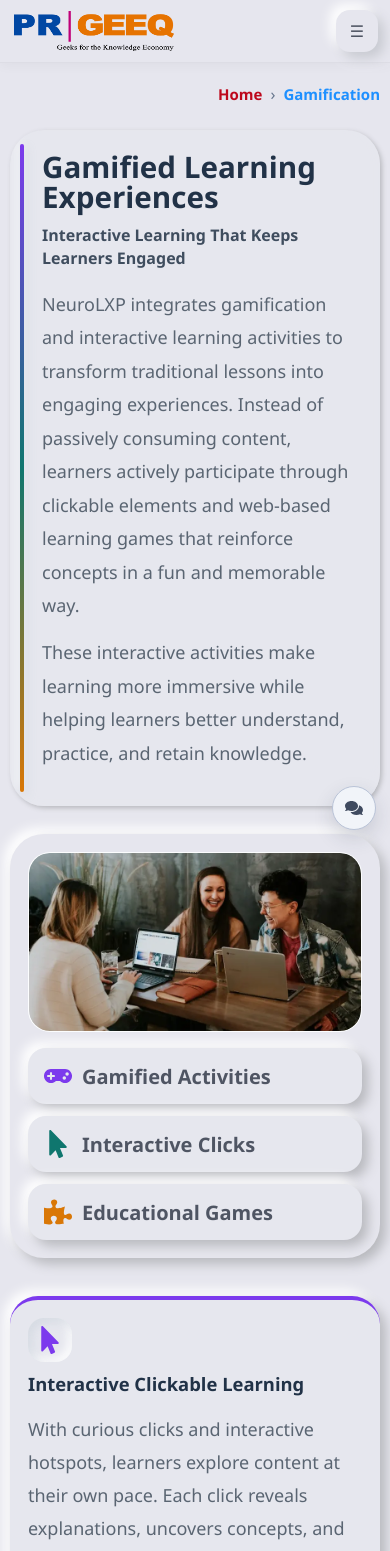
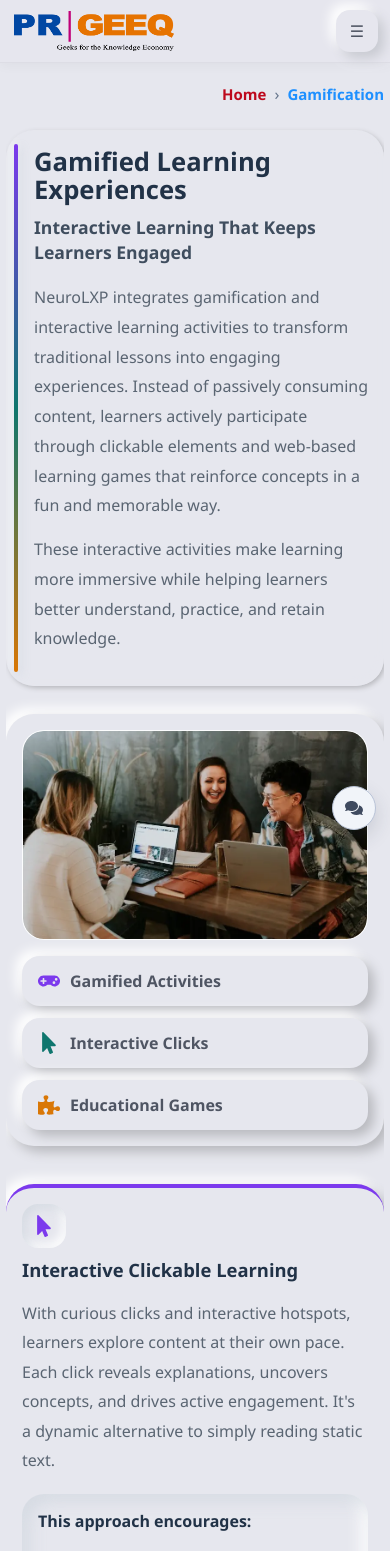
Before and after one commit to PRGEEQGlobalSolutionPrivateLIT/NeuroLXP-Website, a Next.js app in the folder apps/website/: page /gamification in a window 390 px wide. Shown: the top 1551 px of the page. Built offline with nearby package versions, Linux system fonts and the light colour scheme.

Commit message:
Update gamification.css

```diff
--- a/apps/website/app/gamification/gamification.css
+++ b/apps/website/app/gamification/gamification.css
@@ -21,6 +21,13 @@
   --radius-md: 16px;
   --radius-sm: 12px;
   --border-soft: rgba(255, 255, 255, 0.62);
+
+  width: min(1200px, calc(100% - 32px));
+  margin: 0 auto;
+  padding: 0 0 70px;
+  color: var(--text);
+  background: var(--surface);
+  overflow-x: hidden;
 }
 
 .gamification-page * {
@@ -30,13 +37,12 @@
 body {
   margin: 0;
   font-family: "Segoe UI", Arial, sans-serif;
+  background: #e6e7ee;
 }
 
-.gamification-page {
-  width: min(1200px, calc(100% - 32px));
-  margin: 0 auto;
-  padding: 0 0 70px;
-  color: var(--text);
+.gamification-page img {
+  max-width: 100%;
+  height: auto;
 }
 
 /* Breadcrumb */
@@ -49,6 +55,7 @@ body {
   justify-content: flex-end;
   align-items: center;
   line-height: 1;
+  overflow-x: auto;
 }
 
 .gamification-page .gamification-breadcrumb,
@@ -162,6 +169,8 @@ body {
   box-shadow: none !important;
 }
 
+/* Layout */
+
 .gamification-page .heroSection,
 .gamification-page .cardsSection,
 .gamification-page .activitiesSection,
@@ -171,7 +180,7 @@ body {
 
 .gamification-page .heroGrid {
   display: grid;
-  grid-template-columns: 1.1fr 0.9fr;
+  grid-template-columns: minmax(0, 1.1fr) minmax(320px, 0.9fr);
   gap: 28px;
   align-items: stretch;
 }
@@ -180,9 +189,10 @@ body {
   position: relative;
   padding: 34px 34px 34px 42px;
   border-radius: var(--radius-2xl);
-  box-shadow:  2px 2px 5px #b8b9be,inset -3px -3px 7px var(--surface) !important;
+  box-shadow: 2px 2px 5px #b8b9be, inset -3px -3px 7px var(--surface) !important;
   background: var(--surface);
   overflow: hidden;
+  min-width: 0;
 }
 
 .gamification-page .heroContent::before {
@@ -199,14 +209,14 @@ body {
 
 .gamification-page .heroTitle {
   margin: 0 0 12px;
-  font-size: 40px;
-  line-height: 1.02;
+  font-size: clamp(32px, 4vw, 40px);
+  line-height: 1.08;
   color: var(--heading);
 }
 
 .gamification-page .heroSubtitle {
   margin: 0 0 18px;
-  font-size: 32px;
+  font-size: clamp(22px, 3vw, 32px);
   line-height: 1.42;
   color: #3f4d5e;
   font-weight: 700;
@@ -216,7 +226,7 @@ body {
 .gamification-page .heroText {
   margin: 0 0 14px;
   max-width: 760px;
-  font-size: 18px;
+  font-size: clamp(16px, 1.7vw, 18px);
   line-height: 1.86;
   color: var(--text);
 }
@@ -227,7 +237,8 @@ body {
   gap: 16px;
   padding: 20px;
   border-radius: var(--radius-2xl);
-  box-shadow: 6px 6px 12px #b8b9be,-6px -6px 12px #fff !important;
+  box-shadow: 6px 6px 12px #b8b9be, -6px -6px 12px #fff !important;
+  min-width: 0;
 }
 
 .gamification-page .imagePlaceholder,
@@ -244,13 +255,13 @@ body {
 }
 
 .gamification-page .imagePlaceholder {
-  min-height: 200px;
-  max-height: 260px;
+  min-height: 220px;
+  max-height: 280px;
 }
 
 .gamification-page .imagePlaceholderAlt {
   min-height: 220px;
-  max-height: 240px;
+  max-height: 280px;
 }
 
 .gamification-page .heroImg,
@@ -264,6 +275,7 @@ body {
 
 .gamification-page .floatingStats {
   display: grid;
+  grid-template-columns: 1fr;
   gap: 12px;
 }
 
@@ -274,12 +286,13 @@ body {
   padding: 14px 16px;
   border-radius: 18px;
   background: var(--surface);
-  box-shadow: 6px 6px 12px #b8b9be,-6px -6px 12px #fff !important;
+  box-shadow: 6px 6px 12px #b8b9be, -6px -6px 12px #fff !important;
   color: var(--heading);
-  font-size: 20px;
+  font-size: clamp(16px, 2vw, 20px);
   font-weight: 700;
   cursor: pointer;
   transition: transform 0.28s ease, box-shadow 0.28s ease;
+  min-width: 0;
 }
 
 .gamification-page .floatingStats .statPill:nth-child(1) {
@@ -309,13 +322,15 @@ body {
 }
 
 .gamification-page .iconText {
-  font-size: 28px;
+  font-size: clamp(22px, 3vw, 28px);
   line-height: 1;
 }
 
+/* Cards */
+
 .gamification-page .cardsSection {
   display: grid;
-  grid-template-columns: 1fr 1fr;
+  grid-template-columns: repeat(2, minmax(0, 1fr));
   gap: 26px;
   align-items: stretch;
 }
@@ -325,7 +340,9 @@ body {
   padding: 28px;
   border-radius: var(--radius-xl);
   background: var(--surface);
-  box-shadow: 6px 6px 12px #b8b9be,-6px -6px 12px #fff !important;
+  box-shadow: 6px 6px 12px #b8b9be, -6px -6px 12px #fff !important;
+  min-width: 0;
+  height: 100%;
 }
 
 .gamification-page .contentCard:nth-child(1) {
@@ -346,7 +363,7 @@ body {
 .gamification-page .cardHeader h3 {
   margin: 0;
   color: var(--heading);
-  font-size: 24px;
+  font-size: clamp(21px, 2.3vw, 24px);
   line-height: 1.34;
 }
 
@@ -378,7 +395,7 @@ body {
   margin: 0 0 14px;
   line-height: 1.84;
   color: var(--text);
-  font-size: 18px;
+  font-size: clamp(16px, 1.7vw, 18px);
 }
 
 .gamification-page .insetBox {
@@ -392,7 +409,7 @@ body {
   margin: 0 0 14px;
   color: var(--heading);
   font-size: 1rem;
-  line-height: 20px;
+  line-height: 1.45;
 }
 
 .gamification-page .featureList {
@@ -410,7 +427,7 @@ body {
   align-items: start;
   line-height: 1.72;
   color: var(--text);
-  font-size: 18px;
+  font-size: clamp(16px, 1.7vw, 18px);
 }
 
 .gamification-page .listIcon {
@@ -419,6 +436,8 @@ body {
   line-height: 1.45;
 }
 
+/* Activities */
+
 .gamification-page .activitiesSection {
   display: grid;
   gap: 22px;
@@ -426,18 +445,21 @@ body {
 
 .gamification-page .activitiesGrid {
   display: grid;
-  grid-template-columns: repeat(4, 1fr);
+  grid-template-columns: repeat(4, minmax(0, 1fr));
   gap: 20px;
+  align-items: stretch;
 }
 
 .gamification-page .activityCard {
   padding: 22px 20px;
   border-radius: var(--radius-lg);
   background: var(--surface);
-  box-shadow: 6px 6px 12px #b8b9be,-6px -6px 12px #fff !important;
+  box-shadow: 6px 6px 12px #b8b9be, -6px -6px 12px #fff !important;
   transition: transform 0.28s ease, box-shadow 0.28s ease;
   cursor: default;
   font-family: "Segoe UI", Arial, sans-serif;
+  min-width: 0;
+  height: 100%;
 }
 
 .gamification-page .activityCard:hover {
@@ -454,7 +476,7 @@ body {
 }
 
 .gamification-page .activityCard[data-index="2"] {
-   border-top: 3px solid var(--accent);
+  border-top: 3px solid var(--accent);
 }
 
 .gamification-page .activityCard[data-index="3"] {
@@ -486,18 +508,20 @@ body {
 
 .gamification-page .activityTitle {
   margin: 0 0 8px;
-  font-size: 26px;
+  font-size: clamp(21px, 2.5vw, 26px);
   font-weight: 700;
   color: var(--heading);
-  line-height: 1.4;
+  line-height: 1.35;
 }
 
 .gamification-page .activityDesc {
   margin: 0;
-  font-size: 18px;
+  font-size: clamp(16px, 1.7vw, 18px);
   line-height: 1.72;
   color: var(--text-light);
 }
+
+/* Highlight */
 
 .gamification-page .highlightGrid {
   display: grid;
@@ -509,9 +533,10 @@ body {
 .gamification-page .highlightTextCard {
   padding: 30px;
   border-radius: var(--radius-2xl);
-  box-shadow: 6px 6px 12px #b8b9be,-6px -6px 12px #fff !important;
+  box-shadow: 6px 6px 12px #b8b9be, -6px -6px 12px #fff !important;
   border-left: 6px solid var(--primary);
-  font-size: 18px;
+  font-size: clamp(16px, 1.7vw, 18px);
+  min-width: 0;
 }
 
 .gamification-page .highlightTextCard .iconWrap {
@@ -539,8 +564,9 @@ body {
   padding: 14px 18px;
   border-radius: 16px;
   background: var(--surface);
-  box-shadow: 6px 6px 12px #b8b9be,-6px -6px 12px #fff !important;
-  height: 122px;
+  box-shadow: 6px 6px 12px #b8b9be, -6px -6px 12px #fff !important;
+  min-height: 122px;
+  height: auto;
   transition: transform 0.28s ease, box-shadow 0.28s ease;
   cursor: default;
 }
@@ -556,9 +582,9 @@ body {
 
 .gamification-page .iconListIcon {
   width: 62px;
-  height: 88px;
-  min-width: 40px;
-  font-size: 45px;
+  height: 62px;
+  min-width: 62px;
+  font-size: 36px;
   border-radius: 12px;
   display: flex;
   align-items: center;
@@ -587,6 +613,7 @@ body {
 
 .gamification-page .iconListText {
   flex: 1;
+  min-width: 0;
 }
 
 .gamification-page .iconListTitle {
@@ -605,9 +632,11 @@ body {
 
 .benefitsSection {
   display: grid;
-  grid-template-columns: 1fr 1fr;
+  grid-template-columns: repeat(2, minmax(0, 1fr));
   gap: 42px;
 }
+
+/* Mini features */
 
 .gamification-page .miniFeatures {
   display: flex;
@@ -650,29 +679,44 @@ body {
     -12px -12px 24px rgba(255, 255, 255, 1);
 }
 
-@media (max-width: 480px) {
-  .gamification-page .heroContent {
-    padding: 18px 14px 18px 28px;
+/* Tablet */
+
+@media (max-width: 1100px) {
+  .gamification-page {
+    width: min(100%, calc(100% - 24px));
   }
 
-  .gamification-page .heroContent::before {
-    left: 8px;
-    width: 4px;
+  .gamification-page .heroGrid,
+  .gamification-page .highlightGrid,
+  .benefitsSection {
+    grid-template-columns: 1fr;
   }
 
-  .gamification-page .heroTitle {
-    font-size: 1.6rem;
+  .gamification-page .cardsSection {
+    grid-template-columns: 1fr;
   }
 
-  .gamification-page .heroSubtitle {
-    font-size: 0.95rem;
+  .gamification-page .contentCard:nth-child(2) {
+    margin-top: 0;
   }
 
-  .gamification-page .cardHeader {
-    flex-direction: column;
-    gap: 10px;
+  .gamification-page .activitiesGrid {
+    grid-template-columns: repeat(2, minmax(0, 1fr));
+  }
+
+  .gamification-page .secondaryVisualCard .imagePlaceholderAlt {
+    width: 100%;
+    max-width: 100%;
+    min-height: 220px;
+    max-height: 300px;
+  }
+
+  .gamification-page .highlightGrid {
+    align-items: start;
   }
 }
+
+/* Mobile */
 
 @media (max-width: 768px) {
   .gamification-page {
@@ -699,6 +743,7 @@ body {
 
   .gamification-page .heroContent {
     padding: 22px 18px 22px 32px;
+    border-radius: var(--radius-xl);
   }
 
   .gamification-page .heroContent::before {
@@ -713,6 +758,7 @@ body {
   .gamification-page .highlightTextCard,
   .gamification-page .secondaryVisualCard {
     padding: 18px;
+    border-radius: var(--radius-xl);
   }
 
   .gamification-page .heroTitle {
@@ -720,7 +766,7 @@ body {
   }
 
   .gamification-page .heroSubtitle {
-    font-size: 1rem;
+    font-size: 1.25rem;
   }
 
   .gamification-page .cardHeader h3 {
@@ -728,18 +774,14 @@ body {
   }
 
   .gamification-page .imagePlaceholder {
-    min-height: 160px;
-    max-height: 180px;
+    min-height: 180px;
+    max-height: 220px;
   }
 
-  .gamification-page .imagePlaceholderAlt {
-    min-height: 180px;
-    max-height: 200px;
-  }
-
+  .gamification-page .imagePlaceholderAlt,
   .gamification-page .secondaryVisualCard .imagePlaceholderAlt {
     min-height: 180px;
-    max-height: 200px;
+    max-height: 230px;
   }
 
   .gamification-page .activitiesGrid {
@@ -767,34 +809,73 @@ body {
   .gamification-page .insetBox {
     padding: 16px;
   }
+
+  .gamification-page .iconListItem {
+    min-height: auto;
+    align-items: flex-start;
+  }
+
+  .gamification-page .miniFeatures {
+    flex-direction: column;
+  }
+
+  .gamification-page .miniFeature {
+    width: 100%;
+    justify-content: center;
+  }
 }
 
-@media (max-width: 1100px) {
-  .gamification-page .heroGrid,
-  .gamification-page .highlightGrid {
-    grid-template-columns: 1fr;
+/* Small mobile */
+
+@media (max-width: 480px) {
+  .gamification-page {
+    width: calc(100% - 12px);
   }
 
-  .gamification-page .cardsSection {
-    grid-template-columns: 1fr;
+  .gamification-page .heroContent {
+    padding: 18px 14px 18px 28px;
   }
 
-  .gamification-page .contentCard:nth-child(2) {
-    margin-top: 0;
+  .gamification-page .heroContent::before {
+    left: 8px;
+    width: 4px;
   }
 
-  .gamification-page .activitiesGrid {
-    grid-template-columns: repeat(2, 1fr);
+  .gamification-page .heroTitle {
+    font-size: 1.6rem;
   }
 
-  .gamification-page .secondaryVisualCard .imagePlaceholderAlt {
-    width: 100%;
-    max-width: 100%;
-    min-height: 200px;
-    max-height: 260px;
+  .gamification-page .heroSubtitle {
+    font-size: 1.1rem;
   }
 
-  .gamification-page .highlightGrid {
-    align-items: start;
+  .gamification-page .heroVisualCard,
+  .gamification-page .contentCard,
+  .gamification-page .highlightTextCard,
+  .gamification-page .secondaryVisualCard {
+    padding: 16px;
+  }
+
+  .gamification-page .cardHeader {
+    flex-direction: column;
+    gap: 10px;
+  }
+
+  .gamification-page .imagePlaceholder,
+  .gamification-page .imagePlaceholderAlt,
+  .gamification-page .secondaryVisualCard .imagePlaceholderAlt {
+    min-height: 170px;
+    max-height: 210px;
+  }
+
+  .gamification-page .iconListItem {
+    flex-direction: column;
+  }
+
+  .gamification-page .iconListIcon {
+    width: 54px;
+    height: 54px;
+    min-width: 54px;
+    font-size: 30px;
   }
 }
```
